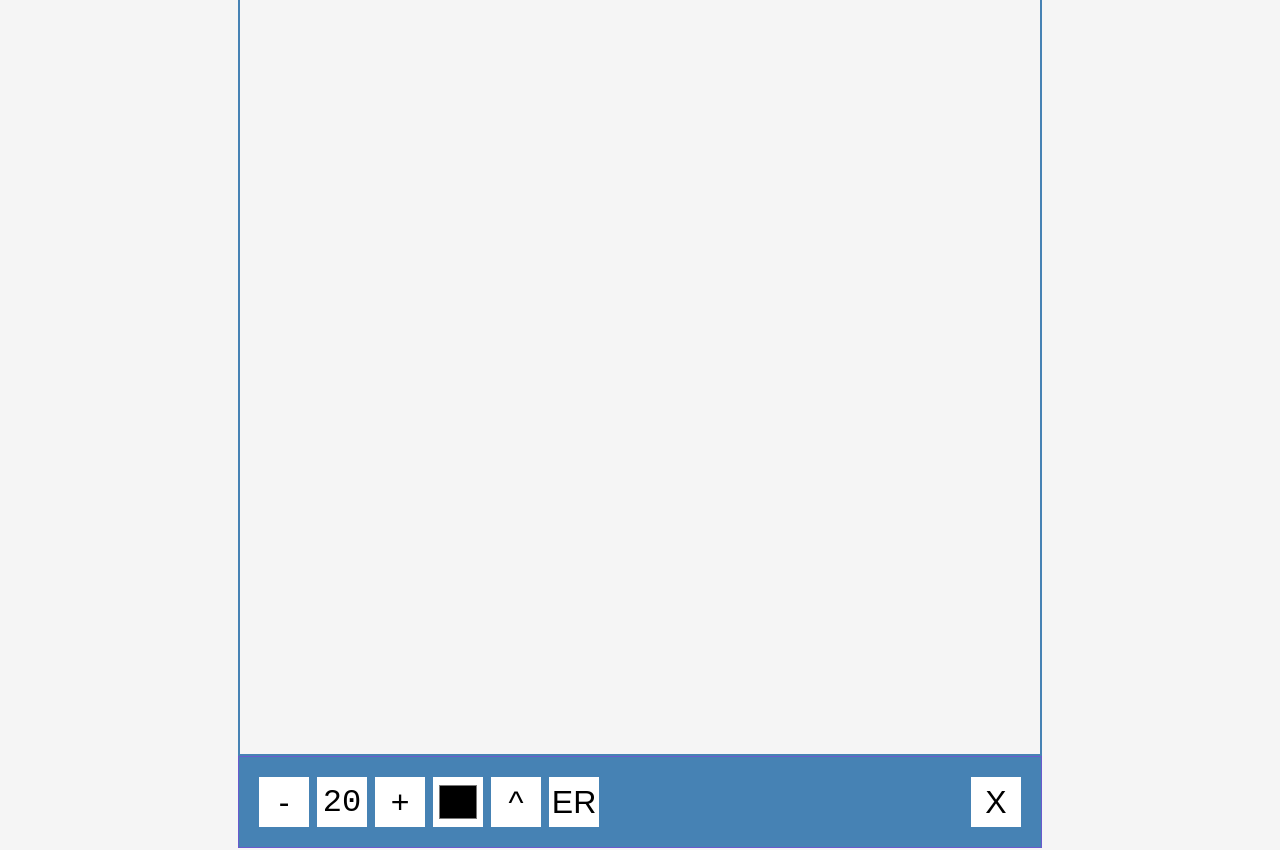
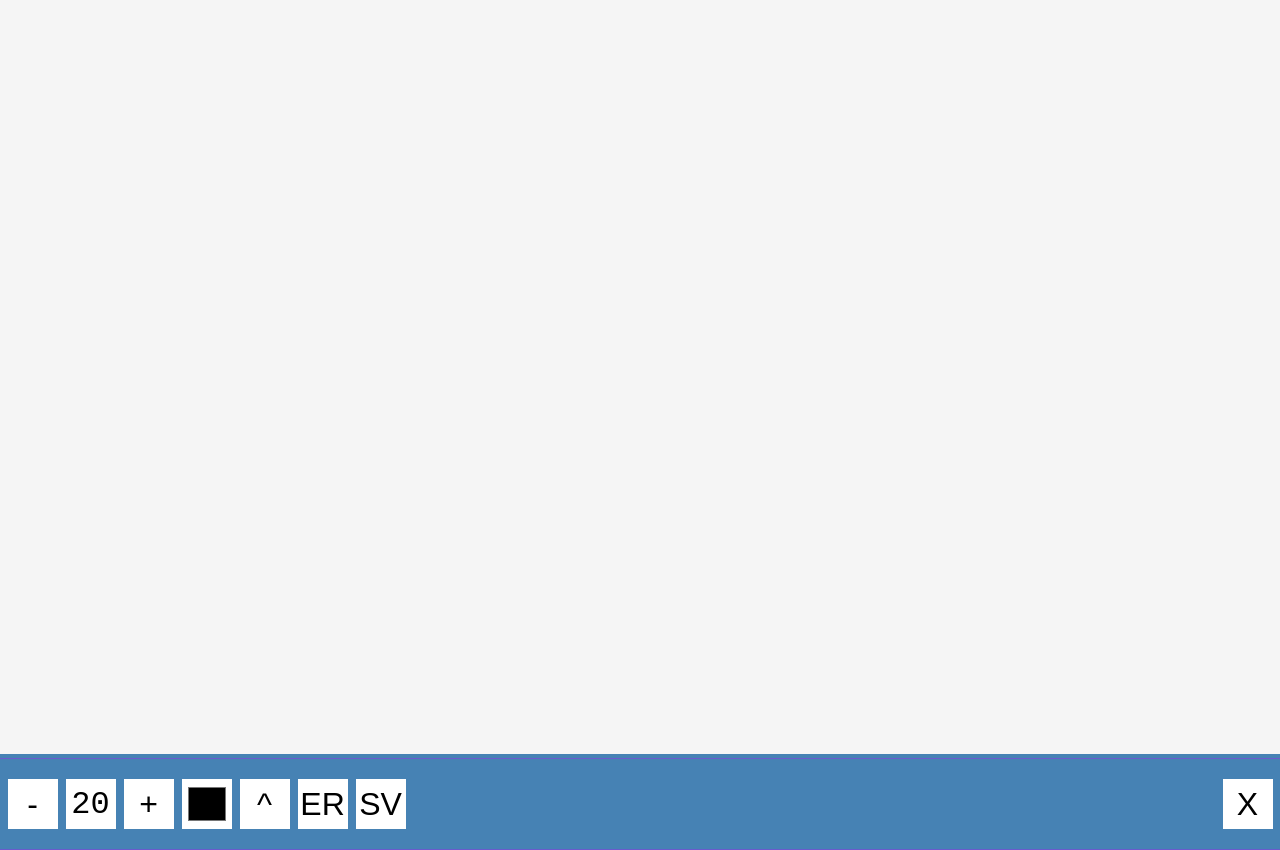
Before and after one commit to AyrenLKillman/Paint-Application, a plain HTML site: page index.html in a window 1280 px wide. Drawn offline with Linux system fonts and the light colour scheme.

Commit message:
Save for tuesdae

```diff
--- a/index.html
+++ b/index.html
@@ -8,7 +8,7 @@
 </head>
 <body>
 
-<canvas id="canvas"width="800" height="800"></canvas>
+<canvas id="canvas"width="1300" height="800"></canvas>
 <div class="toolbox">
     <button id="decrease">-</button>
     <span id="size">20</span>
@@ -16,7 +16,9 @@
     <input type="color" id="color">
     <button id="ColorSet">^</button>
     <button id="eraser">ER</button>
+    <button id="Save">SV</button>
     <button id="clear">X</button>
+
 </div>
 
 
--- a/script.js
+++ b/script.js
@@ -7,6 +7,7 @@ const eraser = document.getElementById("eraser");
 const sizeCng = document.getElementById("size")
 const sizeUp = document.getElementById("increase")
 const sizeDown = document.getElementById("decrease")
+const save = document.getElementById("Save")
 
 
 let size = 20
@@ -25,6 +26,7 @@ let y
 //clear Event Listener (added by me)
 clearbtn.addEventListener("click", () => {
     ctx.clearRect(0, 0, canvas.width, canvas.height);
+    color = NextColor.value
 });
 
 //color Change event listener (added by me)
@@ -60,7 +62,13 @@ sizeDown.addEventListener("click", () => {
     sizeCng.textContent = size
 });
 
+save.addEventListener("click", () => {
+  const link = document.createElement("a");
+  link.save = "image.png";
+  link.href = canvas.toDataURL();
+  link.click();
 
+});
 
 
 
--- a/styles.css
+++ b/styles.css
@@ -3,7 +3,7 @@
 }
 
 body{
-    background-color: #f5f5f5;
+    background-color: #787878;
     font-family: 'Courier New', Courier, monospace;
     display: flex;
     flex-direction: column;
@@ -14,7 +14,8 @@ body{
 }
 
 canvas{
-    border: 2px solid steelblue;
+    background-color: #f5f5f5;
+    border: 4px solid steelblue;
 
 }
 
@@ -22,7 +23,7 @@ canvas{
     background-color: steelblue;
     border: 1px solid slateblue;
     display: flex;
-    width: 804px;
+    width: 1307px;
     padding: 1rem;
 }
 
```
